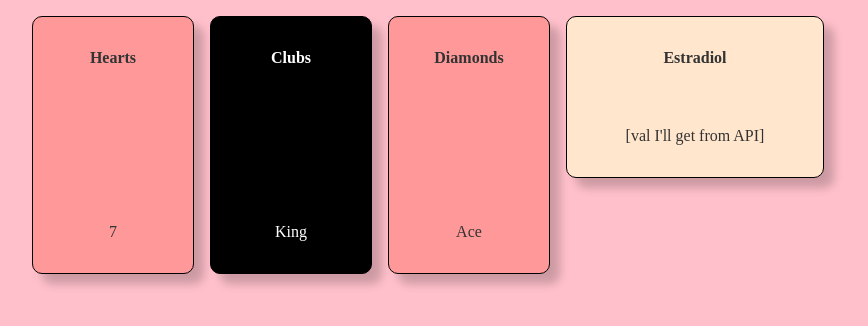
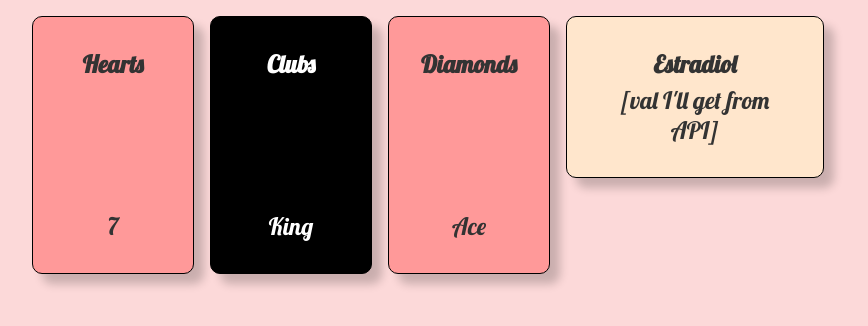
Before and after one commit to Pinjontall94/estrotracker, a Flask app: page /deck in a window 1280 px wide. Shown: the top 326 px of the page, without its empty margins (212-1080 px from the left). Run offline with Flask 3, Linux system fonts and the light colour scheme.

Commit message:
change fonts, font-sizes, and background color

```diff
--- a/estrotracker/static/index.css
+++ b/estrotracker/static/index.css
@@ -20,7 +20,7 @@
  */
 
 body {
-    background-color: pink;
+    background-color: #fcd9d9;
 }
 
 /* index.css */
@@ -43,6 +43,7 @@ body {
 .container__para {
     padding: 8rem;
     font-family: 'Roboto', sans-serif;
+    font-size: 2rem;
 }
 
 
@@ -82,12 +83,16 @@ body {
 
 /* Element: suit */
 .card__suit {
+    font-family: 'Lobster', serif;
     font-weight: bold;
+    font-size: 1.5rem;
     text-align: center;
 }
 
 /* Element: value */
 .card__value {
+    font-family: 'Lobster', serif;
+    font-size: 1.5rem;
     text-align: center;
 }
 
```
